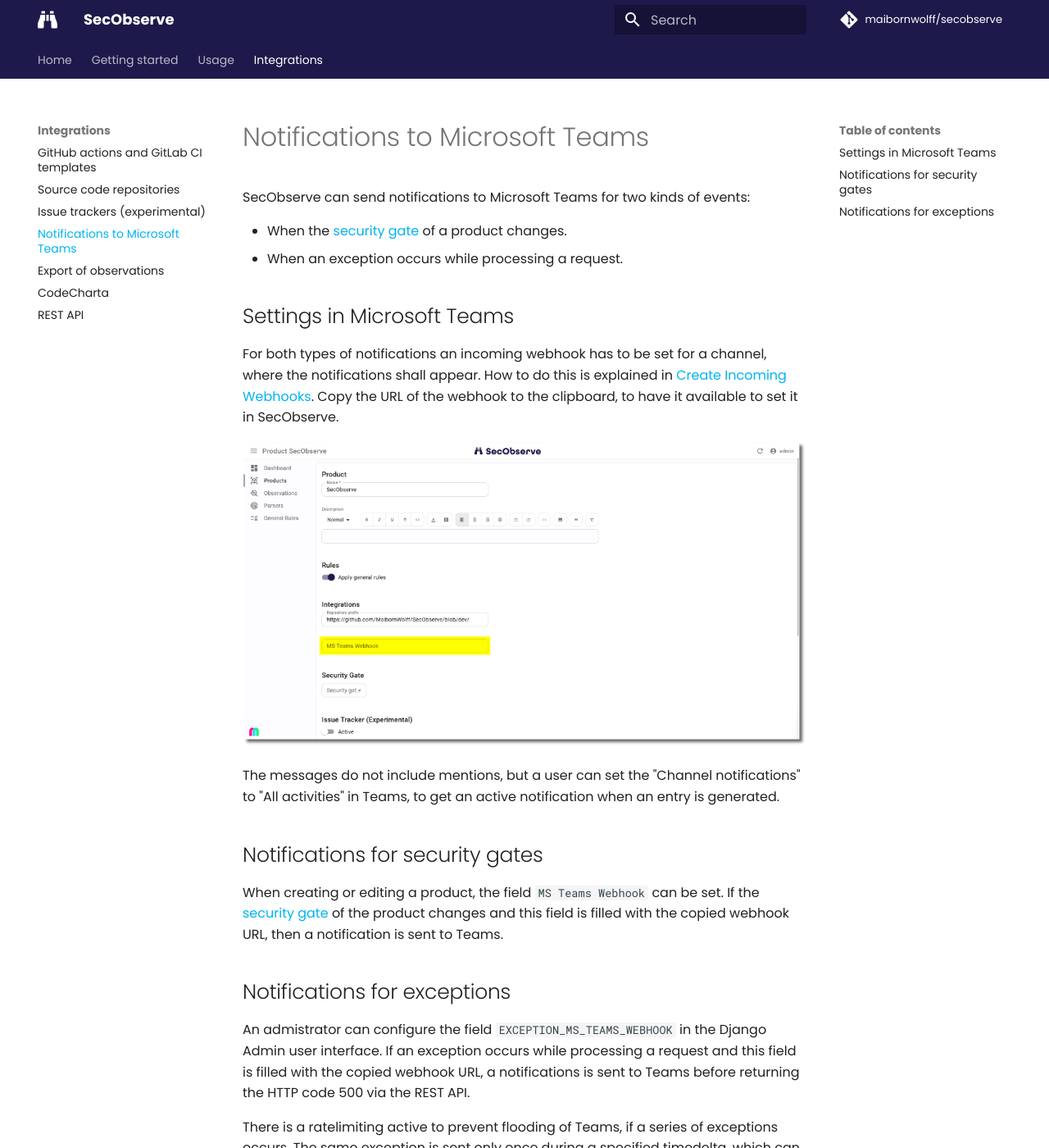
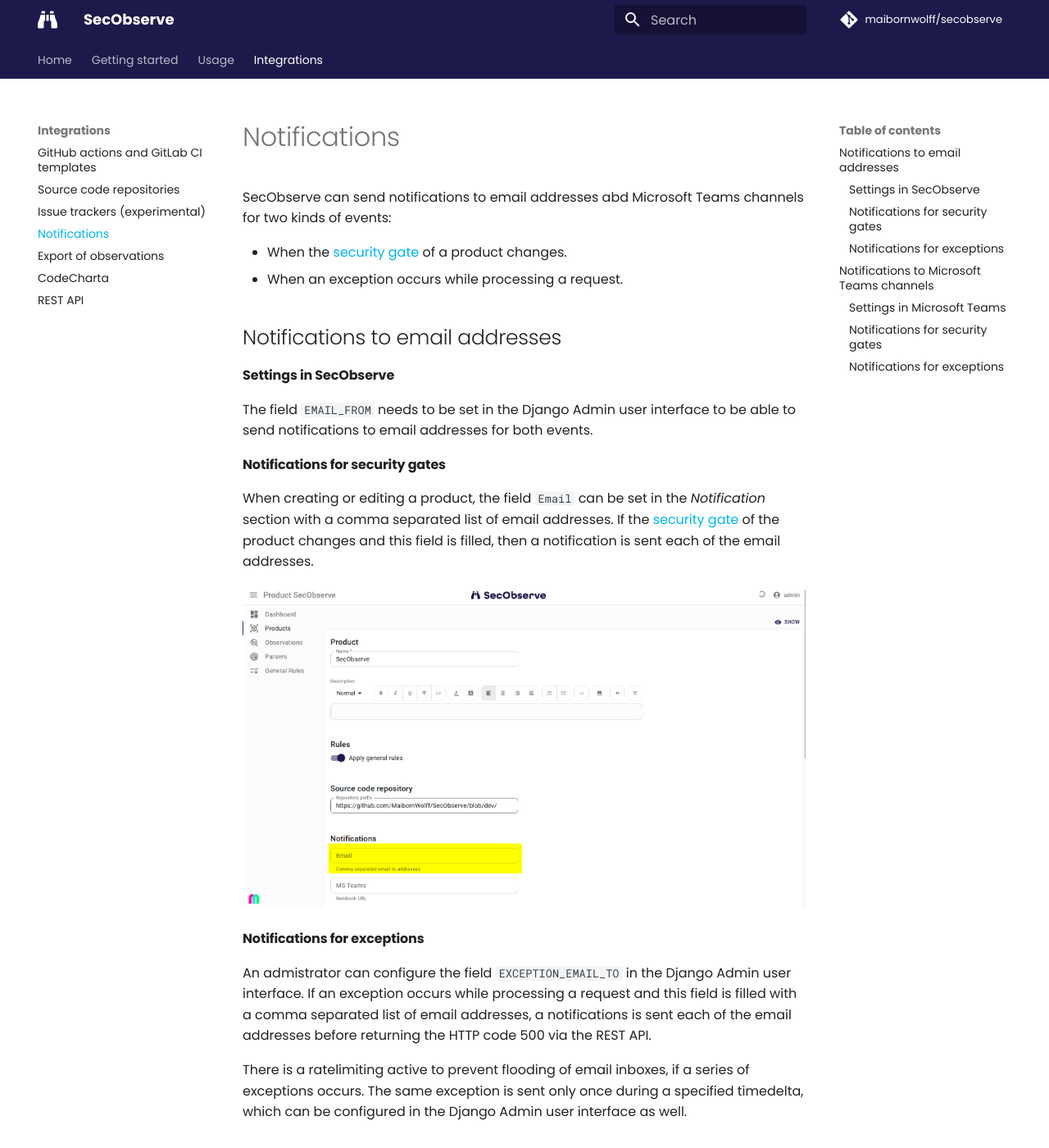
Before and after one commit to MaibornWolff/SecObserve, an MkDocs documentation site: the page built from docs/integrations/notifications.md, in a window 1280 px wide and 1400 px high. Shown: the whole window at 82% size. Built offline with MkDocs 1.6.1 and Material for MkDocs 9.7.7, drawn with Linux system fonts in a browser that asks for light colours; comment, search, counter and statistics services are not loaded; some of the changed text lies outside the part shown.

Commit message:
chore: documentation for notifications to email addresses (#243)

```diff
--- a/docs/integrations/notifications.md
+++ b/docs/integrations/notifications.md
@@ -1,23 +1,43 @@
-# Notifications to Microsoft Teams
+# Notifications
 
-SecObserve can send notifications to Microsoft Teams for two kinds of events:
+SecObserve can send notifications to email addresses abd Microsoft Teams channels for two kinds of events:
 
 * When the [security gate](../usage/security_gates.md) of a product changes.
 * When an exception occurs while processing a request.
 
-## Settings in Microsoft Teams
+##  Notifications to email addresses
+
+#### Settings in SecObserve
+
+The field `EMAIL_FROM` needs to be set in the Django Admin user interface to be able to send notifications to email addresses for both events.
+
+#### Notifications for security gates
+
+When creating or editing a product, the field `Email` can be set in the *Notification* section with a comma separated list of email addresses. If the [security gate](../usage/security_gates.md) of the product changes and this field is filled, then a notification is sent each of the email addresses.
+
+![Email notification](../assets/images/screenshot_email.png)
+
+#### Notifications for exceptions
+
+An admistrator can configure the field `EXCEPTION_EMAIL_TO` in the Django Admin user interface. If an exception occurs while processing a request and this field is filled with a comma separated list of email addresses, a notifications is sent each of the email addresses before returning the HTTP code 500 via the REST API.
+
+There is a ratelimiting active to prevent flooding of email inboxes, if a series of exceptions occurs. The same exception is sent only once during a specified timedelta, which can be configured in the Django Admin user interface as well.
+
+##  Notifications to Microsoft Teams channels
+
+####  Settings in Microsoft Teams
 
 For both types of notifications an incoming webhook has to be set for a channel, where the notifications shall appear. How to do this is explained in [Create Incoming Webhooks](https://learn.microsoft.com/en-us/microsoftteams/platform/webhooks-and-connectors/how-to/add-incoming-webhook). Copy the URL of the webhook to the clipboard, to have it available to set it in SecObserve.
 
+The messages do not include mentions, but a user can set the "Channel notifications" to "All activities" in Teams, to get an active notification when an entry is generated.
+
+#### Notifications for security gates
+
+When creating or editing a product, the field `MS Teams` can be set in the *Notification* section with the copied webhook URL. If the [security gate](../usage/security_gates.md) of the product changes and this field is filled, then a notification is sent to Microsoft Teams.
+
 ![MS Teams notification](../assets/images/screenshot_ms_teams.png)
 
-The messages do not include mentions, but a user can set the "Channel notifications" to "All activities" in Teams, to get an active notification when an entry is generated.
-
-## Notifications for security gates
-
-When creating or editing a product, the field `MS Teams Webhook` can be set. If the [security gate](../usage/security_gates.md) of the product changes and this field is filled with the copied webhook URL, then a notification is sent to Teams.
-
-## Notifications for exceptions
+#### Notifications for exceptions
 
 An admistrator can configure the field `EXCEPTION_MS_TEAMS_WEBHOOK` in the Django Admin user interface. If an exception occurs while processing a request and this field is filled with the copied webhook URL, a notifications is sent to Teams before returning the HTTP code 500 via the REST API.
 
--- a/mkdocs.yml
+++ b/mkdocs.yml
@@ -70,7 +70,7 @@
     - GitHub actions and GitLab CI templates: integrations/github_actions_and_templates.md
     - Source code repositories: integrations/source_code_repositories.md
     - Issue trackers (experimental): integrations/issue_trackers.md
-    - Notifications to Microsoft Teams: integrations/notifications.md
+    - Notifications: integrations/notifications.md
     - Export of observations: integrations/observations_export.md
     - CodeCharta: integrations/codecharta.md
     - REST API: integrations/rest_api.md
```
Also changed, not shown: docs/assets/images/screenshot_email.png (added), docs/assets/images/screenshot_ms_teams.png.
